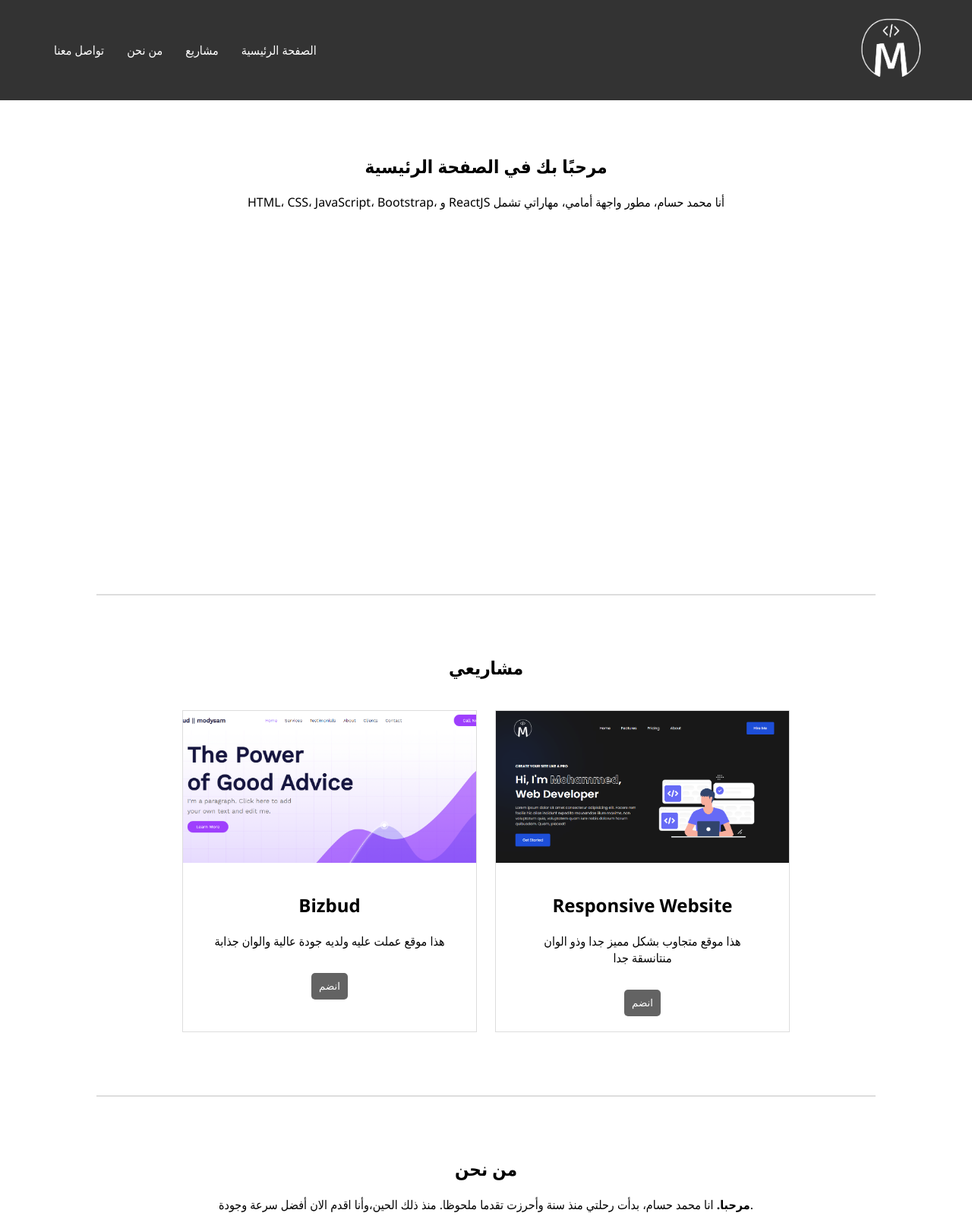
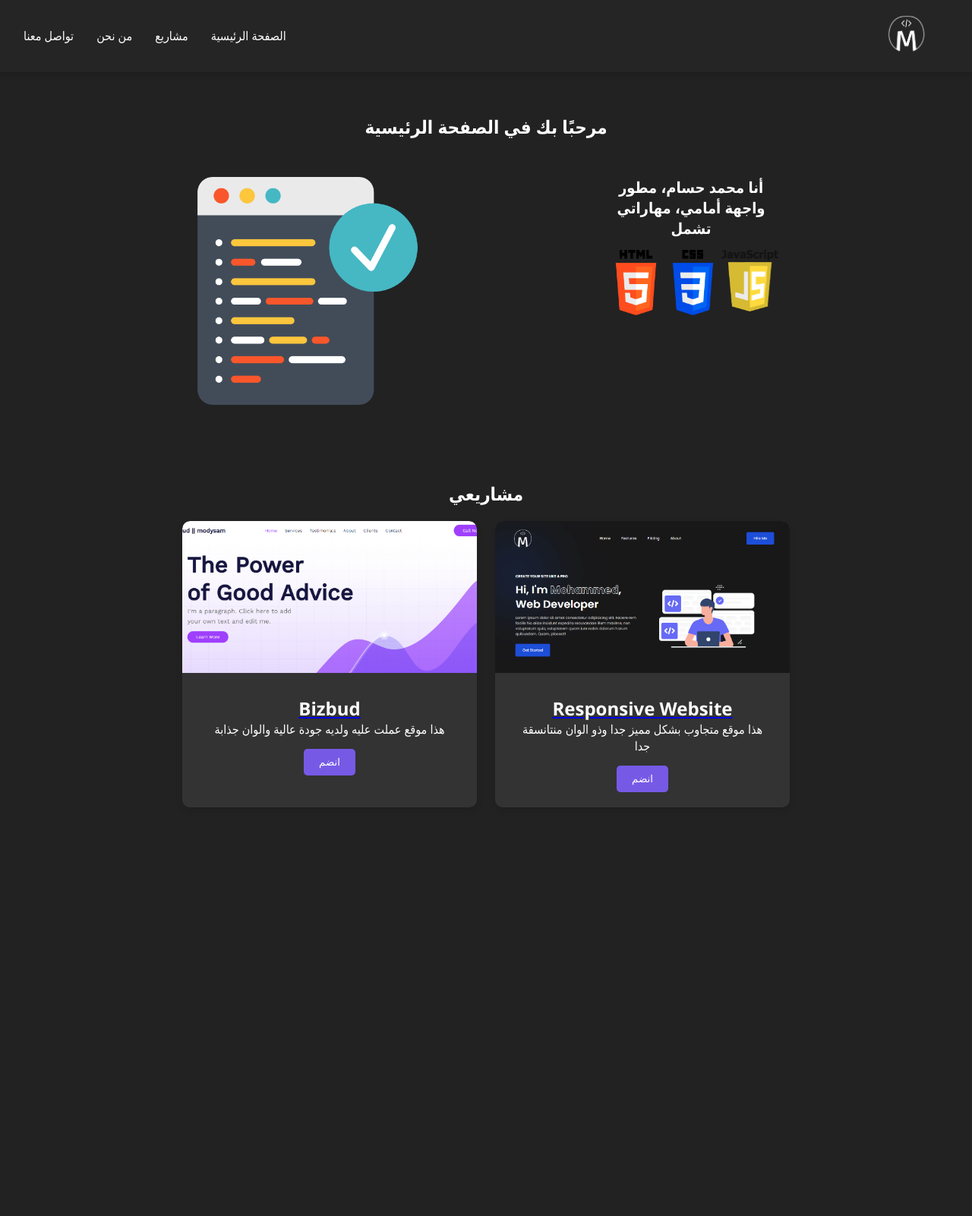
Before and after one commit to 687edf53/My_portfolio, a plain HTML site: page index.html in a window 1280 px wide. Shown: the top 1601 px of the page at 76% size. After the commit the page ends 1133 px from the top, so only its background shows below. Drawn offline with Linux system fonts and the light colour scheme.

Commit message:
Completed Update

```diff
--- a/index.html
+++ b/index.html
@@ -30,13 +30,21 @@
 
   <!-- Home Section -->
   <section id="home" class="section">
+    <h1>مرحبًا بك في الصفحة الرئيسية</h1>
     <div class="content">
-      <h1>مرحبًا بك في الصفحة الرئيسية</h1>
-      <p> HTML، CSS، JavaScript، Bootstrap، و ReactJS أنا محمد حسام، مطور واجهة أمامي، مهاراتي تشمل</p>
+      <div class="skills">
+        <h4> أنا محمد حسام، مطور واجهة أمامي، مهاراتي تشمل</h4>
+        <div class="skills-imgs">
+          <img src="./imgs/skills/html-5.png" alt="">
+          <img src="./imgs/skills/css-3.png" alt="">
+          <div class="container-js">
+            <img src="./imgs/skills/javascript.png" alt="">
+          </div>
+        </div>
+      </div>
+      <img src="./imgs/code.png" alt="">
     </div>
   </section>
-
-  <hr>
 
   <!-- Projects Section -->
   <section id="projects" class="section">
@@ -47,52 +55,34 @@
       <div class="project-card">
         <img src="./imgs/projects/project1.png" alt="Project 1">
         <div class="project-info">
-          <a href="https://687edf53.github.io/bizbud/">
+          <a href="https://687edf53.github.io/bizbud/" target="_blank">
             <h2>Bizbud</h2>
           </a>
           <p>هذا موقع عملت عليه ولديه جودة عالية والوان جذابة</p>
         </div>
-        <button class="join-button">انضم</button>
+        <a href="https://687edf53.github.io/bizbud/" target="_blank">
+          <button class="join-button">انضم</button>
+        </a>
       </div>
 
       <div class="project-card">
         <img src="./imgs/projects/project2.png" alt="Project 2">
         <div class="project-info">
-          <a href="https://687edf53.github.io/my_init_website/">
+          <a href="https://687edf53.github.io/my_init_website/" target="_blank">
             <h2>Responsive Website</h2>
           </a>
           <p>هذا موقع متجاوب بشكل مميز جدا وذو الوان منتانسقة جدا</p>
         </div>
-        <button class="join-button">انضم</button>
+        <a href="https://687edf53.github.io/my_init_website/" target="_blank">
+          <button class="join-button">انضم</button>
+        </a>
       </div>
 
       <!-- Add more project cards as needed -->
     </div>
   </section>
 
-  <hr>
 
-  <!-- About Section -->
-  <section id="about" class="section">
-    <h1>من نحن</h1>
-    <div class="content">
-
-      <p><b>مرحبا.</b> انا محمد حسام، بدأت رحلتي منذ سنة وأحرزت تقدما ملحوظا. منذ ذلك
-        الحين،وأنا اقدم الان أفضل سرعة وجودة.</p>
-
-    </div>
-  </section>
-
-  <hr>
-
-  <section id="contact" class="section">
-    <h1>تواصل معنا</h1>
-    <div class="content">
-
-      <!-- Contact Form or Information -->
-
-      <!-- Add more content as needed -->
-    </div>
   </section>
 
 
--- a/main.js
+++ b/main.js
@@ -1,9 +1,23 @@
 // Elements
-const burgerMenu = document.querySelector('.burger-menu'),
-      navbarLinks = document.querySelector('.navbar ul');
+const burgerMenu = document.querySelector(".burger-menu"),
+  navbarLinks = document.querySelector(".navbar ul"),
+  navbar = document.querySelector(".navbar"),
+  sections = document.querySelectorAll("section");
 
 // Navbar
-burgerMenu.addEventListener('click', () => {
-  burgerMenu.classList.toggle('close');
-  navbarLinks.classList.toggle('visible')
-})
+function bugerMenuFunc() {
+  burgerMenu.classList.toggle("close");
+  navbarLinks.classList.toggle("visible");
+}
+
+function bugerMenuFuncClose() {
+  burgerMenu.classList.remove("close");
+  navbarLinks.classList.remove("visible");
+}
+
+navbarLinks.childNodes.forEach((link) =>
+    link.addEventListener("click", bugerMenuFuncClose));
+burgerMenu.addEventListener("click", bugerMenuFunc);
+sections.forEach((section) => {
+  section.addEventListener("click", bugerMenuFuncClose);
+});
--- a/style.css
+++ b/style.css
@@ -1,36 +1,42 @@
 :root {
   --hover-color: #ffffff9b;
+  --primary-color: #765AE6;
 }
 
 * {
   scroll-behavior: smooth;
-}
-
-::-webkit-scrollbar {
-  background: #ddd;
-}
-
-::-webkit-scrollbar-thumb {
-  background: #333;
-}
-
-body {
-  font-family: 'Segoe UI', Tahoma, Geneva, Verdana, sans-serif;
   margin: 0;
   padding: 0;
   box-sizing: border-box;
 }
 
-/* Navbar */
+/* Scrollbar Styles */
+::-webkit-scrollbar {
+  width: 10px;
+}
 
+::-webkit-scrollbar-thumb {
+  background: var(--primary-color);
+}
+
+body {
+  font-family: 'Segoe UI', Tahoma, Geneva, Verdana, sans-serif;
+  background: #222;
+  color: #fff;
+}
+
+/* Navbar Styles */
 .navbar {
-  position: relative;
+  width: 100%;
+  position: fixed;
   display: flex;
   justify-content: space-between;
   align-items: center;
-  background-color: #333;
+  background-color: #272727de;
   color: white;
   padding: 1rem;
+  transition: background-color 0.4s;
+  box-shadow: 0 0 10px rgba(0, 0, 0, 0.3);
 }
 
 .container {
@@ -45,42 +51,44 @@ body {
   padding-right: 40px;
 }
 
-
+.navbar ul li a {
+  position: relative;
+  padding-bottom: 7px;
+  overflow: hidden;
+  color: white;
+  text-decoration: none;
+}
 
 .navbar ul li a::before {
   content: '';
   position: absolute;
   bottom: 0;
-  width: 0%;
+  left: 0;
+  width: 100%;
   height: 2px;
-  background: #fff;
-  transition: 0.4s ease-in-out;
-  right: 0;
+  background: #333;
+  transform: scaleX(0);
+  transform-origin: right;
+  transition: transform 0.4s ease-in-out;
 }
 
 .navbar ul li a:hover:before {
-  left: 0;
-  width: 100%;
+  transform: scaleX(1);
+  transform-origin: left;
 }
 
 .navbar ul.visible {
-  display: block;
-}
-
-
-.navbar ul li a {
-  position: relative;
-  padding-bottom: 7px;
-  overflow: hidden;
+  display: flex;
 }
 
 .navbar ul li a:hover {
-  color: var(--hover-color)
+  color: var(--hover-color);
+  text-shadow: 0 0 10px #fff;
 }
 
 .logo img {
   max-width: 100%;
-  width: 100px;
+  width: 90px;
 }
 
 ul {
@@ -92,11 +100,7 @@ li {
   margin: 0 15px;
 }
 
-a {
-  text-decoration: none;
-  color: white;
-}
-
+/* Burger Menu Styles */
 .burger-menu {
   position: relative;
   height: 18px;
@@ -104,7 +108,6 @@ a {
   cursor: pointer;
   display: none;
   left: 20px;
-  margin-left: 20px;
 }
 
 .burger-menu span {
@@ -135,6 +138,7 @@ a {
   transform: rotate(45deg);
 }
 
+
 .burger-menu.close span:nth-child(2) {
   opacity: 0;
 }
@@ -144,10 +148,10 @@ a {
   transform: rotate(-45deg);
 }
 
+/* Section Styles */
 .section {
   padding: 50px 0;
   text-align: center;
-  height: 500px;
 }
 
 hr {
@@ -156,7 +160,7 @@ hr {
   border: 1px solid #ddd;
 }
 
-
+/* Projects Section Styles */
 #projects .content {
   max-width: 800px;
   margin: 0 auto;
@@ -166,20 +170,24 @@ hr {
 }
 
 .project-card {
-  border: 1px solid #ddd;
+  background: #333;
   overflow: hidden;
   margin: 20px 0;
   padding-bottom: 20px;
+  border-radius: 10px;
+  box-shadow: 0 4px 8px rgba(0, 0, 0, 0.1);
 }
 
 .project-card img {
   width: 100%;
   height: 200px;
   object-fit: cover;
+  border-radius: 10px 10px 0 0;
 }
 
 .project-card a h2 {
-  color: #000;
+  color: #fff;
+  margin-top: 10px;
 }
 
 .project-card p {
@@ -191,49 +199,116 @@ hr {
   padding: 15px;
 }
 
+/* Join Button Styles */
 .join-button {
-  background-color: #333333c3;
+  background-color: var(--primary-color);
   color: white;
-  padding: 10px;
+  padding: 10px 20px;
   border: none;
   border-radius: 5px;
   cursor: pointer;
+  transition: background-color 0.4s;
 }
 
 .join-button:hover {
-  background-color: #333;
+  background-color: #5e48ea;
 }
 
+/* Home Section Styles */
+#home {
+  padding-top: 150px;
+}
 
+#home .content {
+  display: flex;
+  justify-content: space-evenly;
+  flex-direction: row-reverse;
+  padding-top: 50px;
+}
 
-/* media */
-@media (width < 700px) {
+#home .content > img {
+  width: 300px;
+}
+
+#home .content .skills .skills-imgs {
+  display: flex;
+  justify-content: center;
+  padding-top: 15px;
+  margin-left: -10px;
+}
+
+#home .content .skills .skills-imgs img {
+  width: 75px;
+}
+
+#home .content .skills .skills-imgs .container-js {
+  position: relative;
+}
+
+#home .content .skills .skills-imgs .container-js::before {
+  content: '';
+  position: absolute;
+  width: 30px;
+  height: 50px;
+  z-index: -2;
+  right: 15px;
+  top: 20px;
+  background: #fff;
+}
+
+#home .content h4 {
+  width: 200px;
+  font-size: 20px;
+}
+
+/* Media Query */
+@media (max-width: 700px) {
   .burger-menu {
     display: block;
   }
+
+
   .navbar ul {
     position: absolute;
     left: 0;
     text-align: center;
-    flex-direction: column;
+    flex-direction: column-reverse;
     align-items: center;
-    top: -153%;
-    background-color: #333;
+    bottom: 100%;
+    background-color: var(--primary-color);
     width: 100%;
     padding: 1rem 0;
     border-radius: 0 0 10px 10px;
     transition: 0.4s;
-    display: flex;
-    justify-content: space-between;
-    height: fit-content;
   }
 
   .navbar ul li {
     margin: 10px 0;
   }
 
+  .logo {
+    margin-right: -20px
+  }
+
   .navbar:has(.burger-menu.close) ul {
-    top: 87%;
+    bottom: -210%;
     border-top: 1px solid #fff;
   }
+
+  #projects .content {
+    grid-template-columns: repeat(1, 1fr);
+    padding: 0 10px;
+  }
+
+  #home .content {
+    flex-direction: column;
+    align-items: center;
+    justify-content: space-between;
+    gap: 8rem;
+  }
+
+  #home .content > img {
+    margin-right: -50px;
+  }
+
 }
```
Also changed, not shown: imgs/code.png (added), imgs/skills/css-3.png (added), imgs/skills/html-5.png (added), imgs/skills/javascript.png (added).
